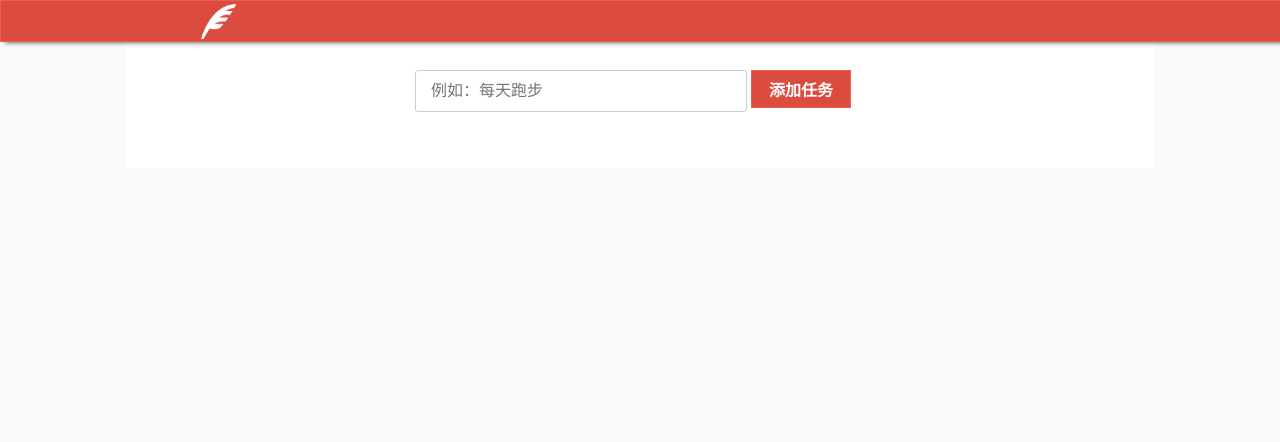
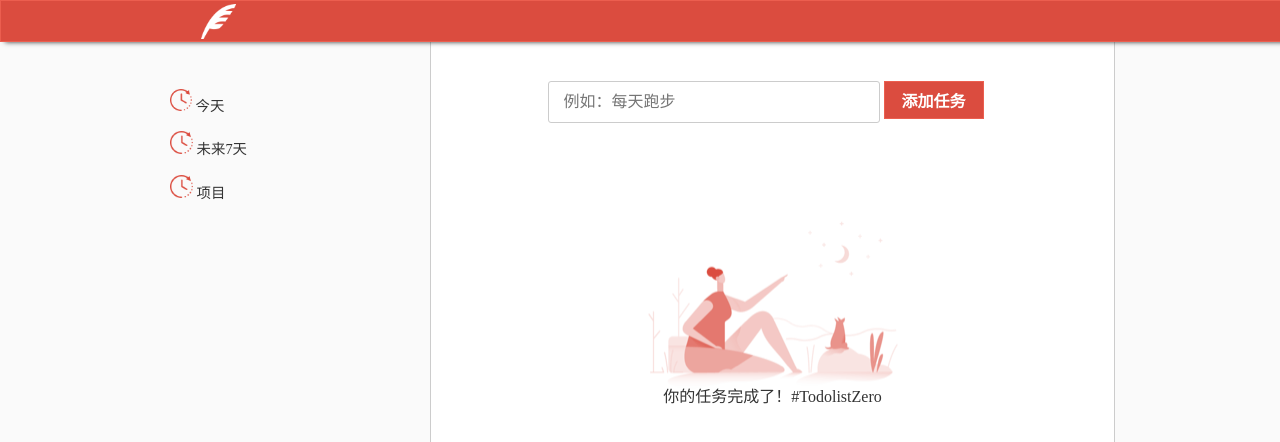
Before and after one commit to Hinger36/todoit, a website: page index.html in a window 1280 px wide. Shown: the top 442 px of the page. Drawn offline with Linux system fonts and the light colour scheme.

Commit message:
重新布局 增加页面丰富度

```diff
--- a/index.html
+++ b/index.html
@@ -15,7 +15,25 @@
     </div>
   </div>
   <div class="main">
-    <div class="inner">
+    <div class="inner clearfix">
+      <div class="lefe-menu">
+        <div>
+          <ul id="top-filters">
+            <li class="filter">
+              <span class="menu-icon"></span>
+              <span class="menu-text">今天</span>
+            </li>
+            <li class="filter">
+                <span><img src="images/继续未完成.png" alt="" width="23px;"></span>
+                <span class="menu-text">未来7天</span>
+            </li>
+            <li class="filter">
+              <span><img src="images/继续未完成.png" alt="" width="23px;"></span>
+              <span class="menu-text">项目</span>
+            </li>
+          </ul>
+        </div>
+      </div>
       <div class="content">
         <div class="text-box">
             <!-- <label for="add-list">edit</label> -->
@@ -24,7 +42,13 @@
         </div>
         <div class="lists">
           <ul class="todolist">
-            <li><p><span></span>欢迎光临，请添加您的待办事项</p></li>
+            <li style="border-bottom: none;">
+              <div class="completed">
+                <img src="images/736b25b3212facd336d9bc0fd047c07e.png" width="250px" height="180px" class="illustration">
+                <div class="text">你的任务完成了！#TodolistZero</div>
+                <div></div>
+              </div>
+            </li>
           </ul>
         </div>
       </div>
--- a/src/main.css
+++ b/src/main.css
@@ -1,6 +1,6 @@
 .clearfix::after {
   content: '';
-  display: table-cell;
+  display: table;
   clear: both;
 }
 .clearfix {
@@ -34,20 +34,21 @@
 .main {
   background-color: #fafafa;
   padding-top: 40px;
-  min-height: 100%;
+  height: 100%;
 }
 .main .inner {
-  background-color: #fff;
-  padding: 30px 40px;
   max-width: 950px;
   margin: 0 auto;
+  height: 100%;
 }
 
 .content {
-  /* position: absolute; */
-  /* left: 50%;
-  transform: translate(-50%); */
-  margin: 0 auto;
+  padding-top: 40px;
+  float: right;
+  border: 1px solid #ccc;
+  background-color: #fff;
+  width: 683px;
+  height: 100%;
 }
 .in-edit {
   border: 1px solid #ccc;
@@ -117,3 +118,49 @@
   background: url(../images/delete.png) no-repeat;
   background-size: 100%;
 }
+.completed {
+  text-align: center;
+}
+
+.illustration {
+  margin-top: 50px;
+  vertical-align: middle;
+}
+.text {
+  color: #333;
+}
+/* 左菜单栏 */
+.lefe-menu {
+  /* float: left; */
+  position: fixed;
+  width: 265px;
+  background-color: #fafafa;
+  height: 100%;
+  padding-top: 40px;
+  border-right: 1px solid #ccc;
+}
+.filter {
+  /* height: 22px; */
+  /* line-height: 22px; */
+  padding: 9px 5px;
+  color: #333;
+  font-size: 0.9rem;
+  vertical-align: middle;
+  cursor: pointer;
+
+}
+.filter:hover {
+  background-color: #fff;
+}
+.menu-text {
+  /* display: inline-block; */
+  /* height: 22px; */
+  /* line-height: 24px; */
+}
+.menu-icon {
+  display: inline-block;
+  height: 22px;
+  width: 22px;
+  background: url(../images/继续未完成.png) no-repeat;
+  background-size: 100%;
+}
--- a/src/main.js
+++ b/src/main.js
@@ -176,7 +176,6 @@
     let transaction = db.transaction(DB_STORE_NAME, 'readwrite');
     let objectStore = transaction.objectStore(DB_STORE_NAME);
     let req = objectStore.get(13);
-    console.log(req)
     req.onsuccess = function (event) {
       console.log(req.result.task);
     }
@@ -194,8 +193,8 @@
       } else {
         console.log('not found');
       }
-      if (todolist) {
-        listShow()
+      if (todolist.length !== 0) {
+        listShow();
       }
     }
   }
```
Also changed, not shown: images/736b25b3212facd336d9bc0fd047c07e.png (added), images/psb.jpeg (added).
